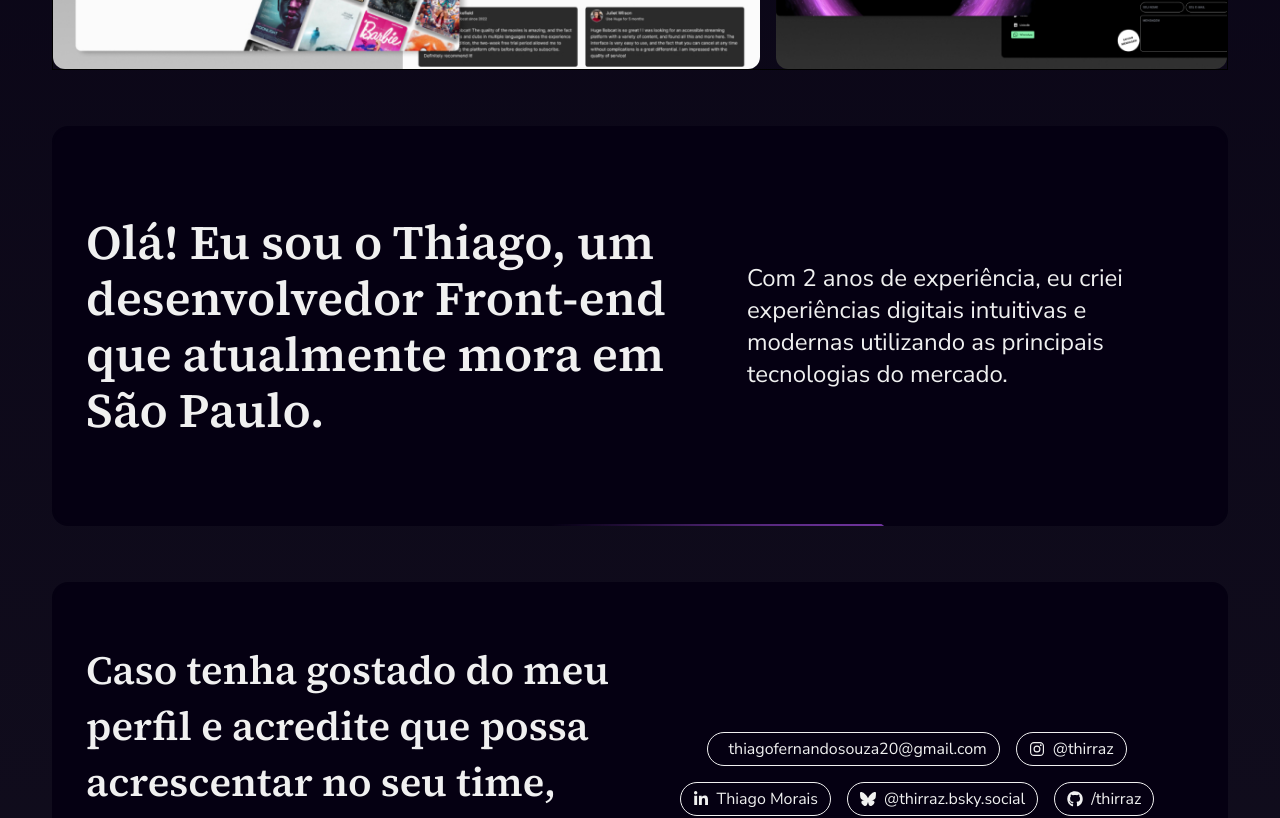
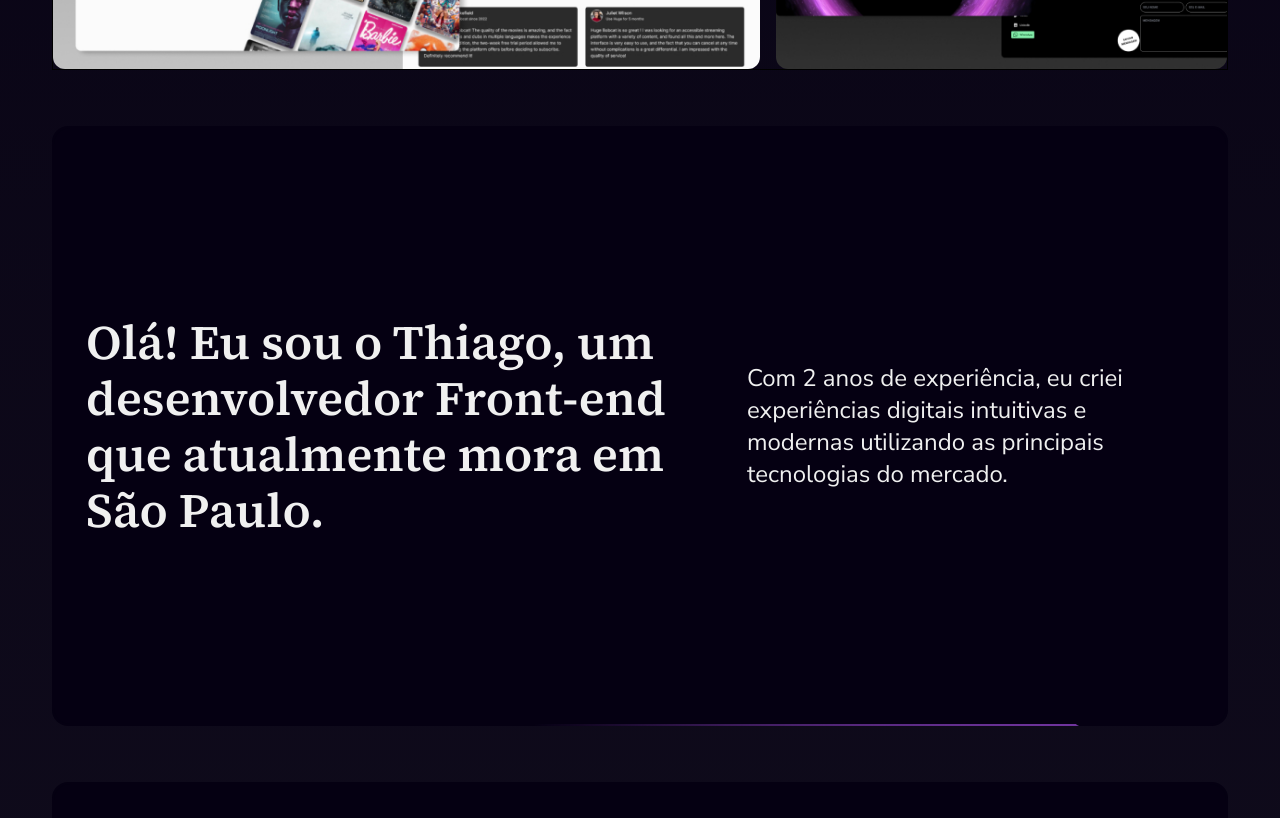
Before and after one commit to thirraz/portfolio, a React (Vite) app: page / in a window 1280 px wide. Shown: the part 1160-1978 px from the top of the page. Built offline with nearby package versions, Linux system fonts and the light colour scheme.

Commit message:
update: AnimateBorder component height

```diff
--- a/src/components/AnimatedBorder.tsx
+++ b/src/components/AnimatedBorder.tsx
@@ -14,7 +14,7 @@ function AnimatedBorder({
 	return (
 		<div
 			className={twMerge(
-				"card-wrapper max-w-[1200px] min-h-[400px] text-white",
+				"card-wrapper max-w-[1200px] min-h-[600px] text-white",
 				cardWrapperClassName
 			)}
 		>
```
